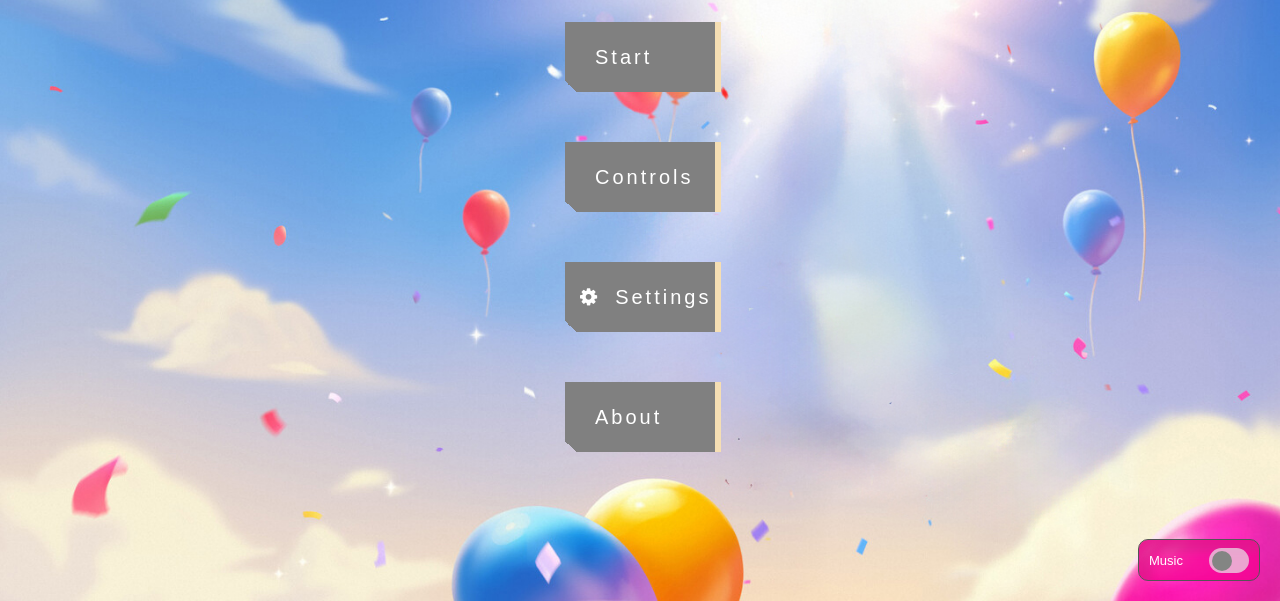
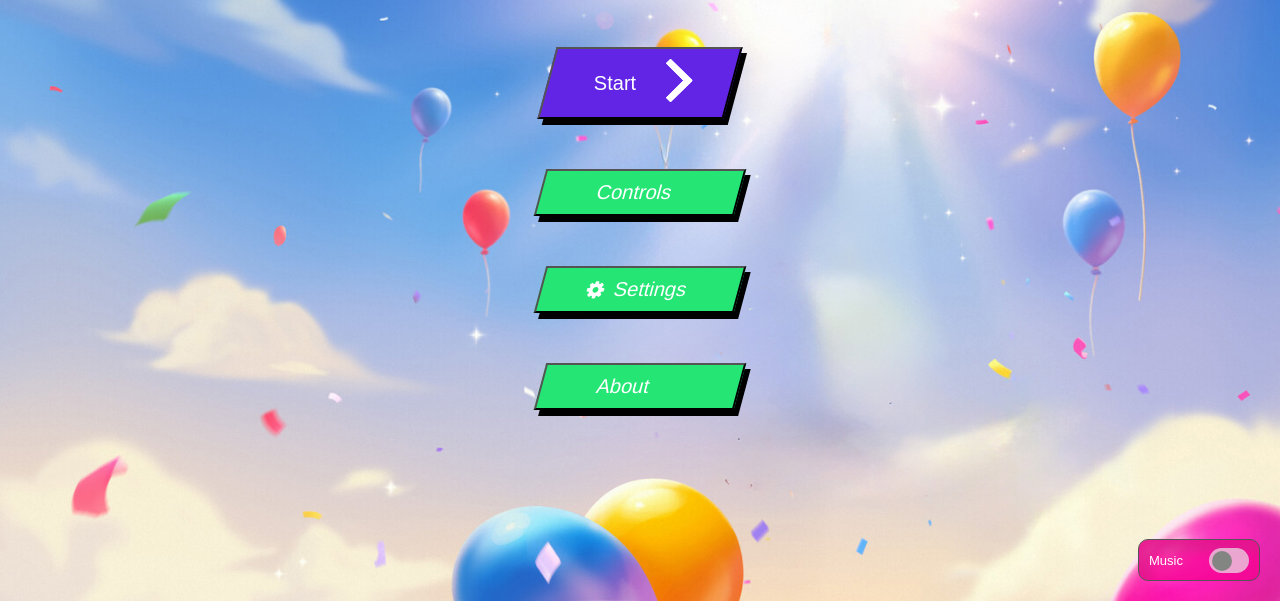
Before and after one commit to karishma-lakhoo/TrickShot, a website built with Vite: page menu.html in a window 1280 px wide. Shown: the part 199-800 px from the top of the page. Built offline with nearby package versions, Linux system fonts and the light colour scheme.

Commit message:
Updated menu buttons

```diff
--- a/menu.css
+++ b/menu.css
@@ -12,21 +12,12 @@ body {
 
 .menu-container {
     text-align: center;
-    padding: 100px 0;
+    padding: 100px ;
 }
 
 h1 {
     font-size: 36px;
     margin-bottom: 30px;
-}
-.menu-buttons .icon-button {
-    display: flex;
-    align-items: center;
-}
-
-.menu-buttons .icon-button i {
-    margin-right: 15px; /* Adjust the margin as needed */
-	margin-left: 15px;
 }
 
 
@@ -36,26 +27,124 @@ h1 {
     align-items: center;
 }
 
-.menu-buttons button {
-	width: 150px;
-	height: 70px;
-	font-size: 20px;
-	font-family: 'Bebas Neue', sans-serif;
-	background: linear-gradient(45deg, transparent 5%, gray 5%);
-	border: 0;
-	color: #fff;
-	letter-spacing: 3px;
-	box-shadow: 6px 0px 0px wheat;
-	padding: 0%;
-	margin: 25px;
-	cursor: pointer;
+.menu-buttons .icon-button  {
+    display: flex;
+    align-items: center;
 }
 
-.menu-buttons button:hover {
-	background: linear-gradient(45deg, transparent 5%, #50775d 5%);
+#controls-button,
+#settings-button,
+#about-button {
+    width: 200px;
+    padding: 10px 45px; /* Adjust padding as needed */
+    text-decoration: none;
+    font-family: 'Poppins', sans-serif;
+    font-size: 20px; /* Adjust the font size as needed */
+    color: white;
+    background: #25e675;
+    transition: 1s;
+    box-shadow: 6px 6px 0 black;
+    transform: skewX(-15deg);
+    margin-top: 50px;
+    align-items: center;
+}
+
+#controls-button i,
+#settings-button i,
+#about-button i {
+    margin-right: 10px; /* Add spacing between icon and text */
+}
 
 
+#controls-button:hover,
+#settings-button:hover,
+#about-button:hover {
+    transform: skewX(-15deg) scale(1.2);
 }
+
+#play-button {
+    display: flex;
+    padding: 10px 45px;
+    text-decoration: none;
+    font-family: 'Poppins', sans-serif;
+    font-size: 20px; /* Adjust the font size as needed */
+    color: white;
+    background: #6225E6;
+    transition: 1s;
+    box-shadow: 6px 6px 0 black;
+    transform: skewX(-15deg);
+    margin-top: 50px;
+    align-items: center;
+}
+
+#play-button:focus {
+    outline: none;
+}
+#play-button:hover {
+    transition: 0.5s;
+    box-shadow: 10px 10px 0 #FBC638;
+}
+
+#play-button span:nth-child(2) {
+    transition: 0.5s;
+    margin-right: 0px;
+}
+
+#play-button:hover span:nth-child(2) {
+    transition: 0.5s;
+    margin-right: 45px;
+}
+
+span {
+    transform: skewX(15deg);
+}
+
+span:nth-child(2) {
+    width: 20px;
+    margin-left: 30px;
+    position: relative;
+    top: 12%;
+}
+
+/* Add these styles for the SVG animations */
+path.one {
+    transition: 0.4s;
+    transform: translateX(-60%);
+}
+
+path.two {
+    transition: 0.5s;
+    transform: translateX(-30%);
+}
+
+#play-button:hover path.three {
+    animation: color_anim 1s infinite 0.2s;
+}
+
+#play-button:hover path.one {
+    transform: translateX(0%);
+    animation: color_anim 1s infinite 0.6s;
+}
+
+#play-button:hover path.two {
+    transform: translateX(0%);
+    animation: color_anim 1s infinite 0.4s;
+}
+
+/* Add these SVG animations */
+@keyframes color_anim {
+    0% {
+        fill: white;
+    }
+    50% {
+        fill: #FBC638;
+    }
+    100% {
+        fill: white;
+    }
+}
+
+
 
 .switch-holder {
     display: flex;
--- a/menu.html
+++ b/menu.html
@@ -14,21 +14,29 @@
     <div class="menu-container">
         <h1>Welcome to the Game</h1>
         <div class="menu-buttons">
-            <button id="play-button" class="icon-button">
-                <i class="gg-play-button-o"></i>
+            <button id="play-button">
                 <span>Start</span>
+                <span>
+                    <svg width="66px" height="43px" viewBox="0 0 66 43" version="1.1" xmlns="http://www.w3.org/2000/svg" xmlns:xlink="http://www.w3.org/1999/xlink">
+                        <g id="arrow" stroke="none" stroke-width="1" fill="none" fill-rule="evenodd">
+                            <path class="one" d="M40.1543933,3.89485454 L43.9763149,0.139296592 C44.1708311,-0.0518420739 44.4826329,-0.0518571125 44.6771675,0.139262789 L65.6916134,20.7848311 C66.0855801,21.1718824 66.0911863,21.8050225 65.704135,22.1989893 C65.7000188,22.2031791 65.6958657,22.2073326 65.6916762,22.2114492 L44.677098,42.8607841 C44.4825957,43.0519059 44.1708242,43.0519358 43.9762853,42.8608513 L40.1545186,39.1069479 C39.9575152,38.9134427 39.9546793,38.5968729 40.1481845,38.3998695 C40.1502893,38.3977268 40.1524132,38.395603 40.1545562,38.3934985 L56.9937789,21.8567812 C57.1908028,21.6632968 57.193672,21.3467273 57.0001876,21.1497035 C56.9980647,21.1475418 56.9959223,21.1453995 56.9937605,21.1432767 L40.1545208,4.60825197 C39.9574869,4.41477773 39.9546013,4.09820839 40.1480756,3.90117456 C40.1501626,3.89904911 40.1522686,3.89694235 40.1543933,3.89485454 Z" fill="#FFFFFF"></path>
+                            <path class="two" d="M20.1543933,3.89485454 L23.9763149,0.139296592 C24.1708311,-0.0518420739 24.4826329,-0.0518571125 24.6771675,0.139262789 L45.6916134,20.7848311 C46.0855801,21.1718824 46.0911863,21.8050225 45.704135,22.1989893 C45.7000188,22.2031791 45.6958657,22.2073326 45.6916762,22.2114492 L24.677098,42.8607841 C24.4825957,43.0519059 24.1708242,43.0519358 23.9762853,42.8608513 L20.1545186,39.1069479 C19.9575152,38.9134427 19.9546793,38.5968729 20.1481845,38.3998695 C20.1502893,38.3977268 20.1524132,38.395603 20.1545562,38.3934985 L36.9937789,21.8567812 C37.1908028,21.6632968 37.193672,21.3467273 37.0001876,21.1497035 C36.9980647,21.1475418 36.9959223,21.1453995 36.9937605,21.1432767 L20.1545208,4.60825197 C19.9574869,4.41477773 19.9546013,4.09820839 20.1480756,3.90117456 C20.1501626,3.89904911 20.1522686,3.89694235 20.1543933,3.89485454 Z" fill="#FFFFFF"></path>
+                            <path class="three" d="M0.154393339,3.89485454 L3.97631488,0.139296592 C4.17083111,-0.0518420739 4.48263286,-0.0518571125 4.67716753,0.139262789 L25.6916134,20.7848311 C26.0855801,21.1718824 26.0911863,21.8050225 25.704135,22.1989893 C25.7000188,22.2031791 25.6958657,22.2073326 25.6916762,22.2114492 L4.67709797,42.8607841 C4.48259567,43.0519059 4.17082418,43.0519358 3.97628526,42.8608513 L0.154518591,39.1069479 C-0.0424848215,38.9134427 -0.0453206733,38.5968729 0.148184538,38.3998695 C0.150289256,38.3977268 0.152413239,38.395603 0.154556228,38.3934985 L16.9937789,21.8567812 C17.1908028,21.6632968 17.193672,21.3467273 17.0001876,21.1497035 C16.9980647,21.1475418 16.9959223,21.1453995 16.9937605,21.1432767 L0.15452076,4.60825197 C-0.0425130651,4.41477773 -0.0453986756,4.09820839 0.148075568,3.90117456 C0.150162624,3.89904911 0.152268631,3.89694235 0.154393339,3.89485454 Z" fill="#FFFFFF"></path>
+                          </g>
+                    </svg>
+                </span>
             </button>
-            <button id="controls-button" class="icon-button">
+            <button id="controls-button" class="icon-button ">
                 <i class="gg-keyboard"></i>
-                <span>Controls</span>
+                Controls
             </button>
             <button id="settings-button" class="icon-button">
                 <i class="fa fa-gear"></i>
-                <span>Settings</span>
+                Settings
             </button>
             <button id="about-button" class="icon-button">
                 <i class="gg-info"></i>
-                <span>About</span>
+                About
             </button>
         </div>
     </div>
```
